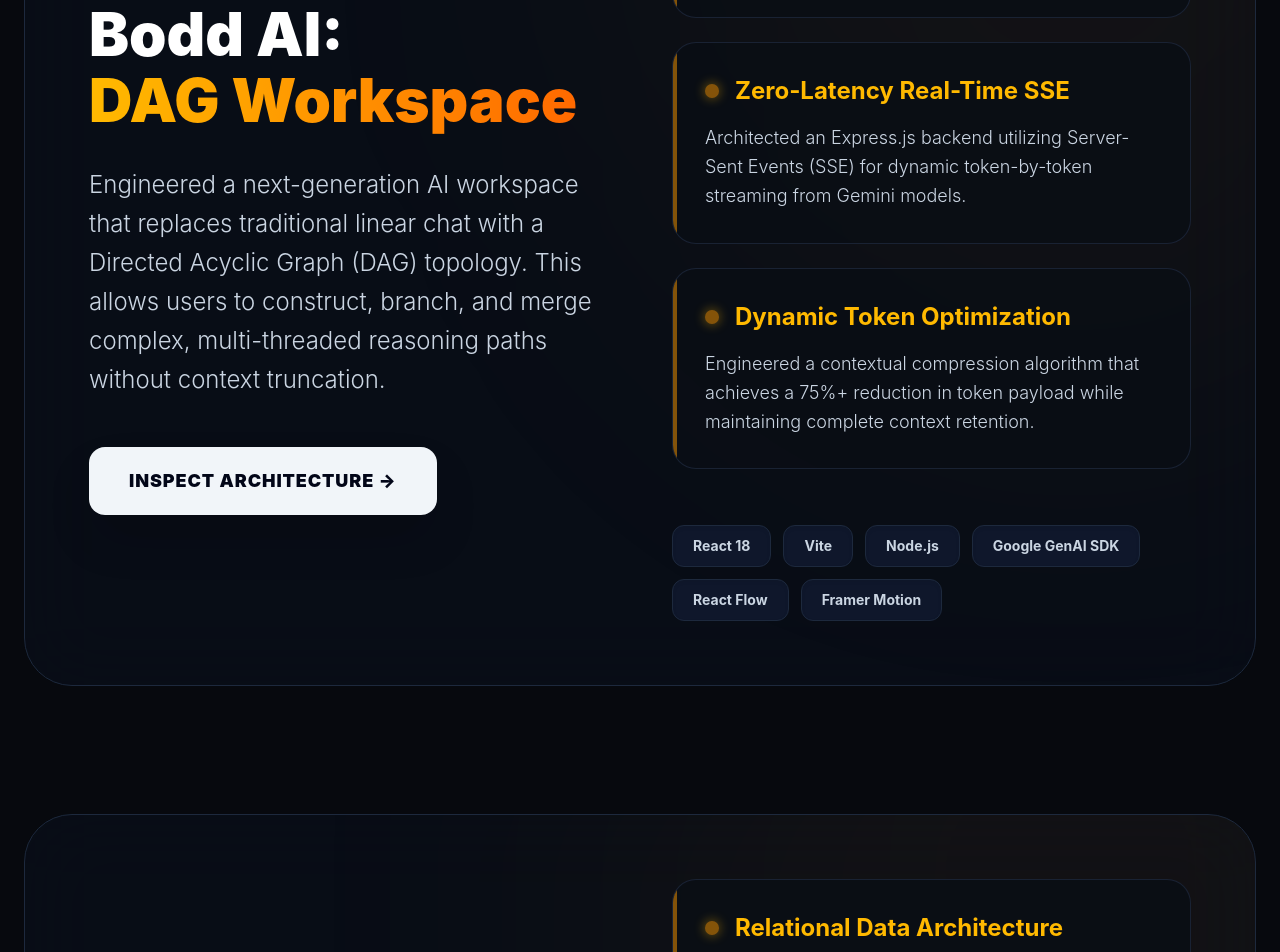
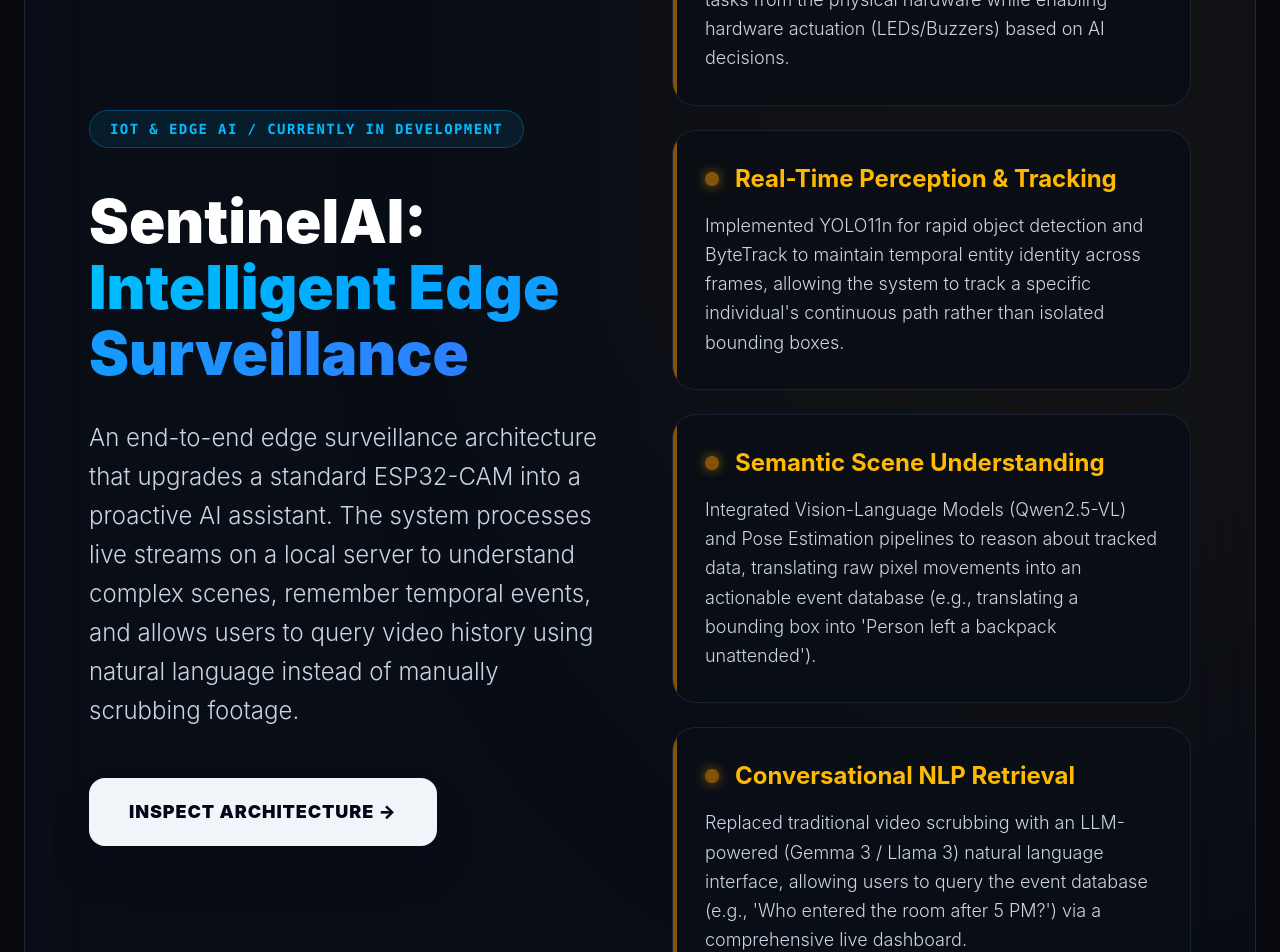
Before and after one commit to Shubhomoy919/shubhomoy-portfolio, a React (Vite) app: page / in a window 1280 px wide. Shown: the part 2680-3632 px from the top of the page. Built offline with nearby package versions, Linux system fonts and the light colour scheme.

Commit message:
Updated SentinelAI with deep architectural details

```diff
--- a/src/App.jsx
+++ b/src/App.jsx
@@ -91,6 +91,33 @@
 
   // --- SCALABLE PROJECTS ARRAY (Easily add more projects here later!) ---
   const projects = [
+    {
+      title: "SentinelAI: Intelligent Edge Surveillance",
+      category: "IoT & Edge AI / Currently in Development",
+      desc: "An end-to-end edge surveillance architecture that upgrades a standard ESP32-CAM into a proactive AI assistant. The system processes live streams on a local server to understand complex scenes, remember temporal events, and allows users to query video history using natural language instead of manually scrubbing footage.",
+      tags: ["ESP32-CAM", "YOLO11n", "ByteTrack", "Qwen2.5-VL", "Llama 3 / Gemma 3", "FaceNet"],
+      highlights: [
+        {
+          title: "Edge-to-Local AI Pipeline",
+          text: "Configured an ESP32-CAM as a lightweight edge sensor to stream live video over Wi-Fi to a centralized laptop AI server, isolating compute-heavy inference tasks from the physical hardware while enabling hardware actuation (LEDs/Buzzers) based on AI decisions."
+        },
+        {
+          title: "Real-Time Perception & Tracking",
+          text: "Implemented YOLO11n for rapid object detection and ByteTrack to maintain temporal entity identity across frames, allowing the system to track a specific individual's continuous path rather than isolated bounding boxes."
+        },
+        {
+          title: "Semantic Scene Understanding",
+          text: "Integrated Vision-Language Models (Qwen2.5-VL) and Pose Estimation pipelines to reason about tracked data, translating raw pixel movements into an actionable event database (e.g., translating a bounding box into 'Person left a backpack unattended')."
+        },
+        {
+          title: "Conversational NLP Retrieval",
+          text: "Replaced traditional video scrubbing with an LLM-powered (Gemma 3 / Llama 3) natural language interface, allowing users to query the event database (e.g., 'Who entered the room after 5 PM?') via a comprehensive live dashboard."
+        }
+      ],
+      github: "#", // Update this with your repository link when ready
+      badgeColor: "border-sky-500/30 bg-sky-500/10 text-sky-400",
+      accentColor: "from-sky-400 to-blue-500"
+    },
     {
       title: "Bodd AI: DAG Workspace",
       category: "Generative AI & Graph Theory",
```
